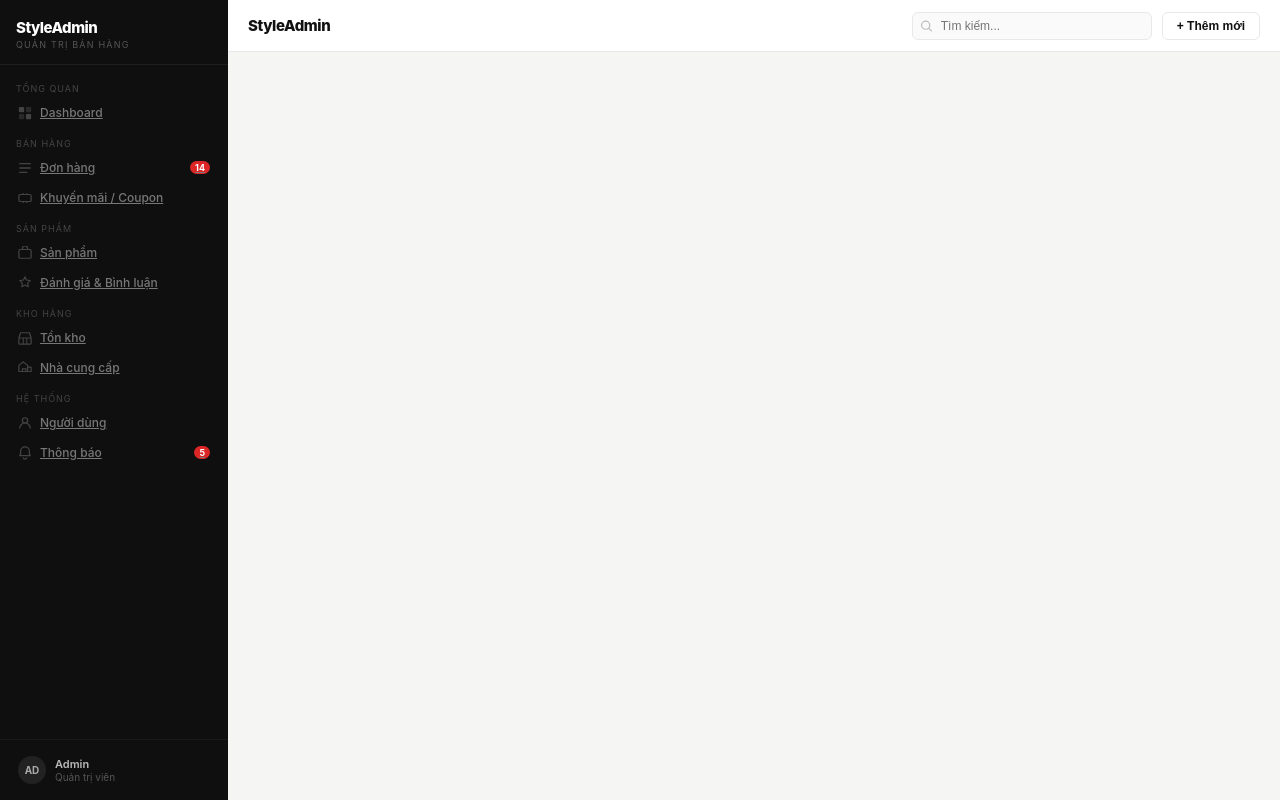
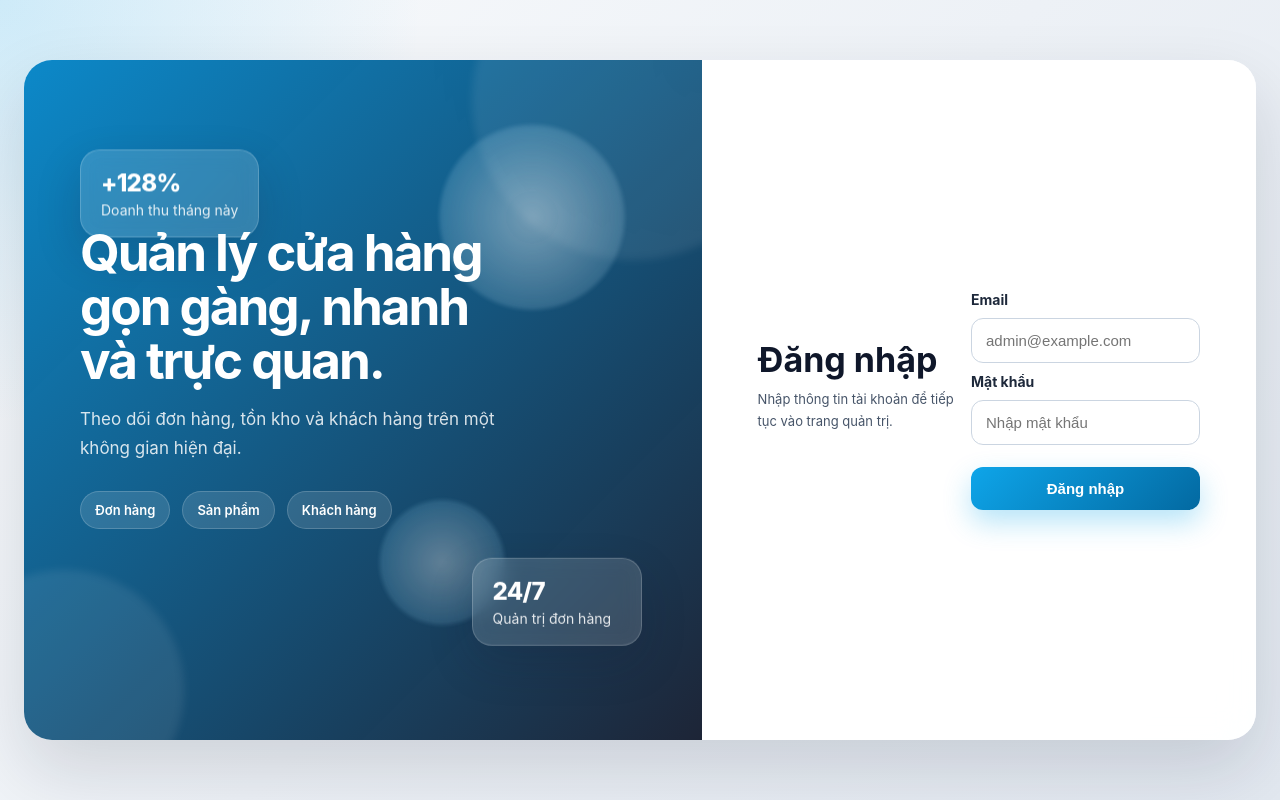
Before and after one commit to Fernirx/clothes-store-web, a React (Create React App) app: page /login in a window 1280 px wide. Built offline with nearby package versions, Linux system fonts and the light colour scheme.

Commit message:
them trang dang nhap

```diff
--- a/src/App.js
+++ b/src/App.js
@@ -15,6 +15,7 @@ import Inventory from './pages/inventory/Inventory';
 import CreateProductForm from './pages/Form/CreateProductForm';
 import HomeList from './pages/home/HomeList';
 import ProductDetail from './pages/ProductDetail/ProductDetail';
+import Login from './pages/Login/login';
 function AdminLayout() {
   const location = useLocation();
   const navigate = useNavigate();
@@ -74,6 +75,7 @@ function App() {
   return (
     <Router>
       <Routes>
+        <Route path="/login" element={<Login />} />
         <Route path="/products/form/" element={<CreateProductForm />} />
         {/* Trang form riêng, không có sidebar/topbar */}
         <Route path="/products/form/:id" element={<CreateProductForm />} />
--- /dev/null
+++ b/src/pages/Login/login.css
@@ -0,0 +1,349 @@
+.login-page {
+	min-height: 100vh;
+	display: flex;
+	align-items: stretch;
+	background:
+		radial-gradient(circle at top left, rgba(14, 165, 233, 0.18), transparent 28%),
+		linear-gradient(135deg, #f8fafc 0%, #e2e8f0 100%);
+	padding: 24px;
+}
+
+.login-split {
+	width: 100%;
+	max-width: 1240px;
+	margin: auto;
+	display: grid;
+	grid-template-columns: 1.1fr 0.9fr;
+	overflow: hidden;
+	border-radius: 28px;
+	box-shadow: 0 30px 70px rgba(15, 23, 42, 0.14);
+	background: rgba(255, 255, 255, 0.6);
+	backdrop-filter: blur(16px);
+}
+
+.login-decor {
+	position: relative;
+	min-height: 680px;
+	padding: 56px;
+	overflow: hidden;
+	background:
+		linear-gradient(135deg, rgba(2, 132, 199, 0.96), rgba(15, 23, 42, 0.94)),
+		radial-gradient(circle at top right, rgba(56, 189, 248, 0.35), transparent 30%);
+	color: #ffffff;
+}
+
+.login-decor::before,
+.login-decor::after {
+	content: '';
+	position: absolute;
+	border-radius: 999px;
+	background: rgba(255, 255, 255, 0.08);
+	filter: blur(4px);
+}
+
+.login-decor::before {
+	width: 320px;
+	height: 320px;
+	top: -120px;
+	right: -90px;
+}
+
+.login-decor::after {
+	width: 240px;
+	height: 240px;
+	left: -80px;
+	bottom: -70px;
+}
+
+.decor-content {
+	position: relative;
+	z-index: 2;
+	max-width: 420px;
+	margin-top: 110px;
+}
+
+.decor-kicker {
+	display: inline-block;
+	margin: 0 0 16px;
+	padding: 8px 14px;
+	border-radius: 999px;
+	background: rgba(255, 255, 255, 0.14);
+	font-size: 12px;
+	font-weight: 700;
+	letter-spacing: 0.12em;
+	text-transform: uppercase;
+}
+
+.decor-content h1 {
+	margin: 0 0 18px;
+	font-size: clamp(34px, 4vw, 56px);
+	line-height: 1.05;
+	letter-spacing: -0.04em;
+}
+
+.decor-text {
+	margin: 0 0 28px;
+	font-size: 17px;
+	line-height: 1.7;
+	color: rgba(255, 255, 255, 0.84);
+}
+
+.decor-pills {
+	display: flex;
+	flex-wrap: wrap;
+	gap: 12px;
+}
+
+.decor-pills span {
+	padding: 10px 14px;
+	border-radius: 999px;
+	background: rgba(255, 255, 255, 0.12);
+	border: 1px solid rgba(255, 255, 255, 0.18);
+	font-weight: 600;
+}
+
+.decor-orb {
+	position: absolute;
+	border-radius: 50%;
+	filter: blur(2px);
+	opacity: 0.9;
+}
+
+.decor-orb-one {
+	width: 180px;
+	height: 180px;
+	top: 80px;
+	right: 80px;
+	background: radial-gradient(circle, rgba(255, 255, 255, 0.45), rgba(56, 189, 248, 0.08));
+	animation: floatOrb 8s ease-in-out infinite;
+}
+
+.decor-orb-two {
+	width: 120px;
+	height: 120px;
+	right: 200px;
+	bottom: 100px;
+	background: radial-gradient(circle, rgba(255, 255, 255, 0.35), rgba(14, 165, 233, 0.12));
+	animation: floatOrb 10s ease-in-out infinite reverse;
+}
+
+.decor-card {
+	position: absolute;
+	z-index: 2;
+	min-width: 170px;
+	padding: 18px 20px;
+	border-radius: 20px;
+	background: rgba(255, 255, 255, 0.16);
+	border: 1px solid rgba(255, 255, 255, 0.18);
+	backdrop-filter: blur(10px);
+	box-shadow: 0 18px 45px rgba(15, 23, 42, 0.18);
+	animation: floatCard 6s ease-in-out infinite;
+}
+
+.decor-card span {
+	display: block;
+	margin-bottom: 4px;
+	font-size: 24px;
+	font-weight: 800;
+	letter-spacing: -0.03em;
+}
+
+.decor-card p {
+	margin: 0;
+	font-size: 14px;
+	color: rgba(255, 255, 255, 0.88);
+}
+
+.decor-card-top {
+	top: 90px;
+	left: 56px;
+}
+
+.decor-card-bottom {
+	right: 60px;
+	bottom: 88px;
+	animation-delay: 1.2s;
+}
+
+.login-card {
+	display: flex;
+	align-items: center;
+	justify-content: center;
+	padding: 56px;
+	background: rgba(255, 255, 255, 0.92);
+}
+
+.login-card > * {
+	width: 100%;
+	max-width: 420px;
+}
+
+.login-header {
+	margin-bottom: 28px;
+}
+
+.login-badge {
+	display: inline-flex;
+	align-items: center;
+	margin: 0 0 12px;
+	padding: 6px 10px;
+	border-radius: 999px;
+	background: #e0f2fe;
+	color: #0369a1;
+	font-size: 12px;
+	font-weight: 700;
+	letter-spacing: 0.08em;
+	text-transform: uppercase;
+}
+
+.login-header h2 {
+	margin: 0 0 10px;
+	color: #0f172a;
+	font-size: 34px;
+	line-height: 1.15;
+}
+
+.login-description {
+	margin: 0;
+	color: #475569;
+	line-height: 1.65;
+}
+
+.login-form {
+	display: flex;
+	flex-direction: column;
+	gap: 10px;
+}
+
+.login-form label {
+	color: #1e293b;
+	font-size: 14px;
+	font-weight: 700;
+}
+
+.login-form input {
+	border: 1px solid #cbd5e1;
+	border-radius: 12px;
+	padding: 13px 14px;
+	font-size: 15px;
+	color: #0f172a;
+	outline: none;
+	transition: border-color 0.2s ease, box-shadow 0.2s ease, transform 0.2s ease;
+}
+
+.login-form input:focus {
+	border-color: #0ea5e9;
+	box-shadow: 0 0 0 4px rgba(14, 165, 233, 0.14);
+	transform: translateY(-1px);
+}
+
+.login-form button {
+	margin-top: 12px;
+	border: none;
+	border-radius: 12px;
+	padding: 13px 16px;
+	background: linear-gradient(135deg, #0ea5e9, #0369a1);
+	color: #ffffff;
+	font-size: 15px;
+	font-weight: 800;
+	cursor: pointer;
+	transition: transform 0.2s ease, box-shadow 0.2s ease, opacity 0.2s ease;
+	box-shadow: 0 12px 28px rgba(14, 165, 233, 0.3);
+}
+
+.login-form button:hover {
+	transform: translateY(-1px);
+	opacity: 0.96;
+}
+
+.login-form button:active {
+	transform: translateY(0);
+}
+
+.login-message {
+	margin: 8px 0 0;
+	color: #0f766e;
+	font-weight: 600;
+}
+
+@keyframes floatOrb {
+	0%,
+	100% {
+		transform: translateY(0) scale(1);
+	}
+	50% {
+		transform: translateY(-18px) scale(1.04);
+	}
+}
+
+@keyframes floatCard {
+	0%,
+	100% {
+		transform: translateY(0);
+	}
+	50% {
+		transform: translateY(-10px);
+	}
+}
+
+@media (max-width: 960px) {
+	.login-page {
+		padding: 0;
+	}
+
+	.login-split {
+		grid-template-columns: 1fr;
+		border-radius: 0;
+		min-height: 100vh;
+	}
+
+	.login-decor {
+		min-height: 360px;
+		padding: 36px 24px;
+	}
+
+	.decor-content {
+		margin-top: 68px;
+	}
+
+	.decor-card-top {
+		top: 24px;
+		left: 24px;
+	}
+
+	.decor-card-bottom {
+		right: 24px;
+		bottom: 24px;
+	}
+
+	.login-card {
+		padding: 36px 24px 42px;
+	}
+}
+
+@media (max-width: 520px) {
+	.login-decor {
+		min-height: 300px;
+	}
+
+	.decor-content h1 {
+		font-size: 30px;
+	}
+
+	.login-header h2 {
+		font-size: 28px;
+	}
+
+	.decor-card {
+		min-width: 142px;
+		padding: 14px 16px;
+	}
+
+	.decor-card span {
+		font-size: 20px;
+	}
+
+	.decor-card p {
+		font-size: 13px;
+	}
+}
--- /dev/null
+++ b/src/pages/Login/login.js
@@ -0,0 +1,86 @@
+import React, { useState } from 'react';
+import './login.css';
+
+function Login() {
+	const [email, setEmail] = useState('');
+	const [password, setPassword] = useState('');
+	const [message, setMessage] = useState('');
+
+	const handleSubmit = (event) => {
+		event.preventDefault();
+
+		if (!email.trim() || !password.trim()) {
+			setMessage('Vui lòng nhập đầy đủ email và mật khẩu.');
+			return;
+		}
+
+		setMessage('Đăng nhập thành công.');
+	};
+
+	return (
+		<div className="login-page">
+			<div className="login-split">
+				<div className="login-decor">
+					<div className="decor-orb decor-orb-one" />
+					<div className="decor-orb decor-orb-two" />
+					<div className="decor-card decor-card-top">
+						<span>+128%</span>
+						<p>Doanh thu tháng này</p>
+					</div>
+					<div className="decor-card decor-card-bottom">
+						<span>24/7</span>
+						<p>Quản trị đơn hàng</p>
+					</div>
+					<div className="decor-content">
+
+						<h1>Quản lý cửa hàng gọn gàng, nhanh và trực quan.</h1>
+						<p className="decor-text">
+							Theo dõi đơn hàng, tồn kho và khách hàng trên một không gian hiện đại.
+						</p>
+						<div className="decor-pills">
+							<span>Đơn hàng</span>
+							<span>Sản phẩm</span>
+							<span>Khách hàng</span>
+						</div>
+					</div>
+				</div>
+
+				<div className="login-card">
+					<div className="login-header">
+
+						<h2>Đăng nhập</h2>
+						<p className="login-description">
+							Nhập thông tin tài khoản để tiếp tục vào trang quản trị.
+						</p>
+					</div>
+
+					<form className="login-form" onSubmit={handleSubmit}>
+						<label htmlFor="email">Email</label>
+						<input
+							id="email"
+							type="email"
+							placeholder="admin@example.com"
+							value={email}
+							onChange={(event) => setEmail(event.target.value)}
+						/>
+
+						<label htmlFor="password">Mật khẩu</label>
+						<input
+							id="password"
+							type="password"
+							placeholder="Nhập mật khẩu"
+							value={password}
+							onChange={(event) => setPassword(event.target.value)}
+						/>
+
+						<button type="submit">Đăng nhập</button>
+
+						{message && <p className="login-message">{message}</p>}
+					</form>
+				</div>
+			</div>
+		</div>
+	);
+}
+
+export default Login;
```
